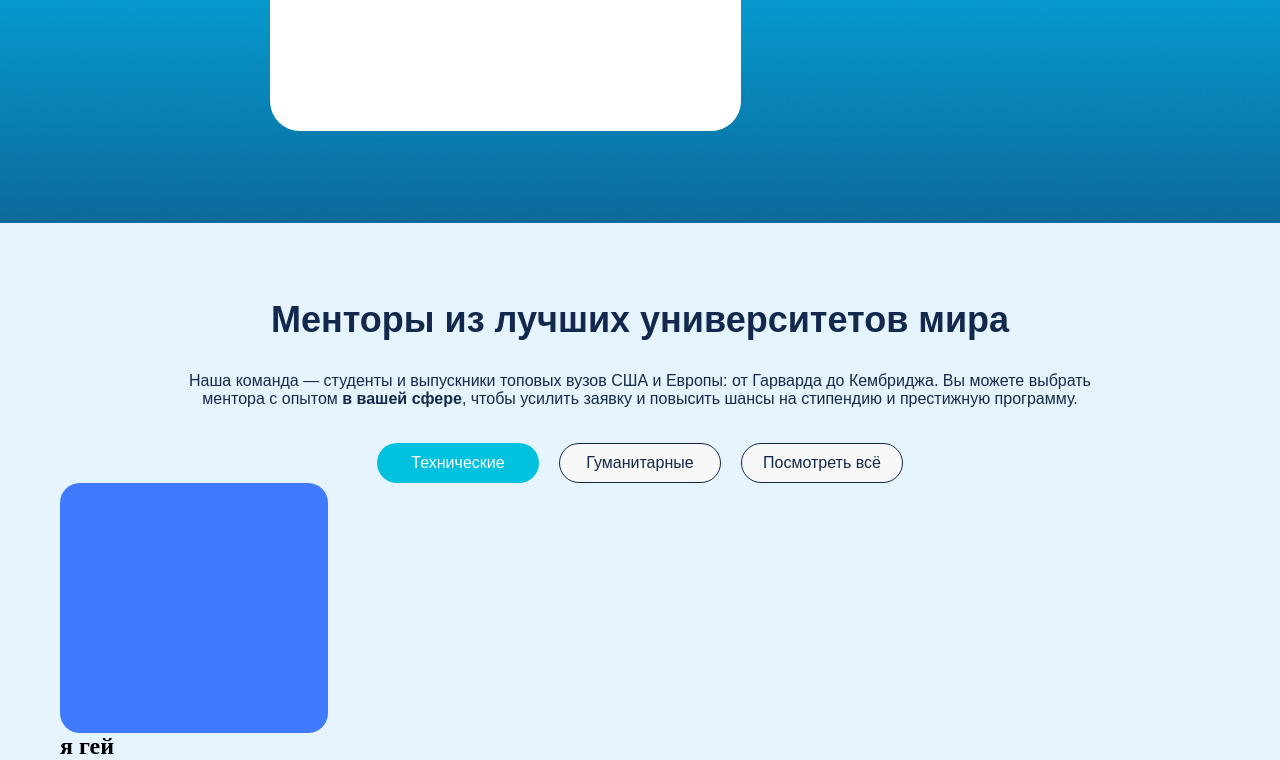
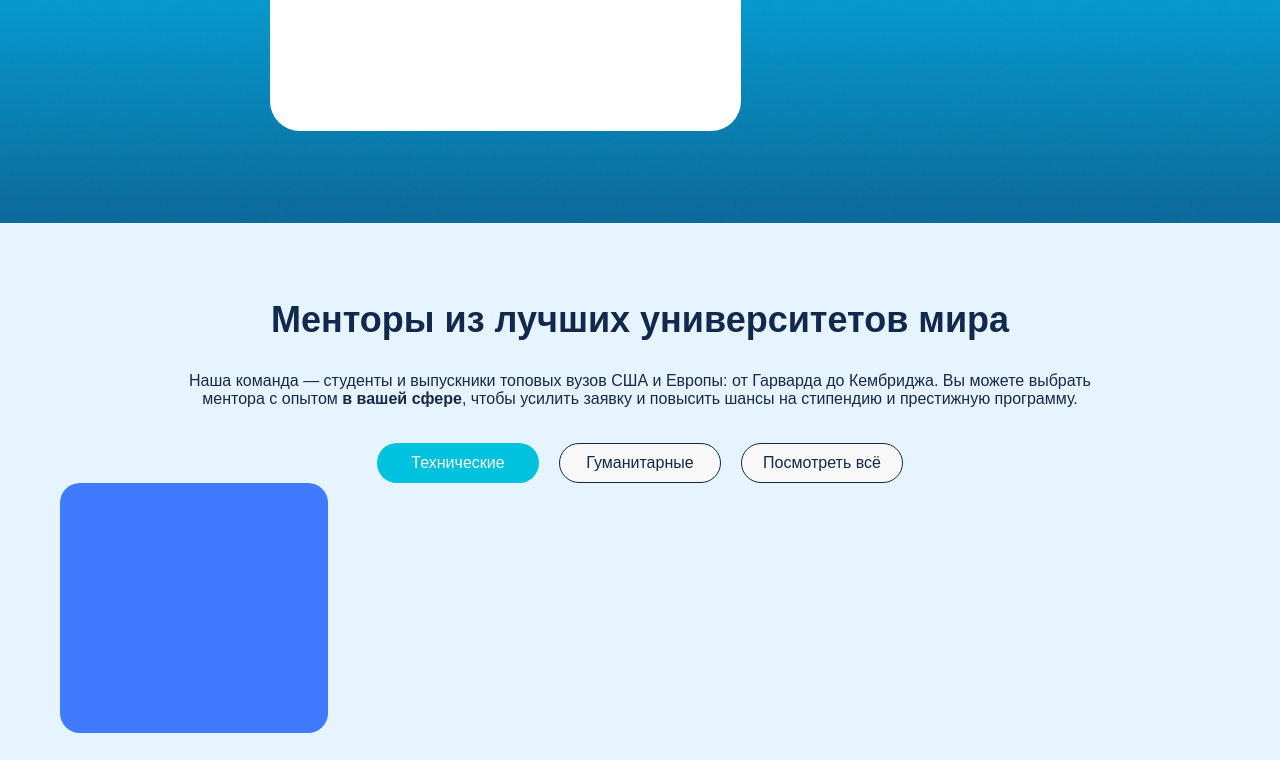
Before and after one commit to bittersuite-the/ilomilo, a plain HTML site: page index.html in a window 1280 px wide. Shown: the part 2153-2913 px from the top of the page. After the commit the page ends 2886 px from the top, so only its background shows below. Drawn offline with Linux system fonts and the light colour scheme.

Commit message:
deleted h1

```diff
--- a/index.html
+++ b/index.html
@@ -278,7 +278,6 @@
 <div class="lev">
   <img src="./" alt="">
 </div>
-<h1>я гей</h1>
       </section>
     </main>
   </body>
```
